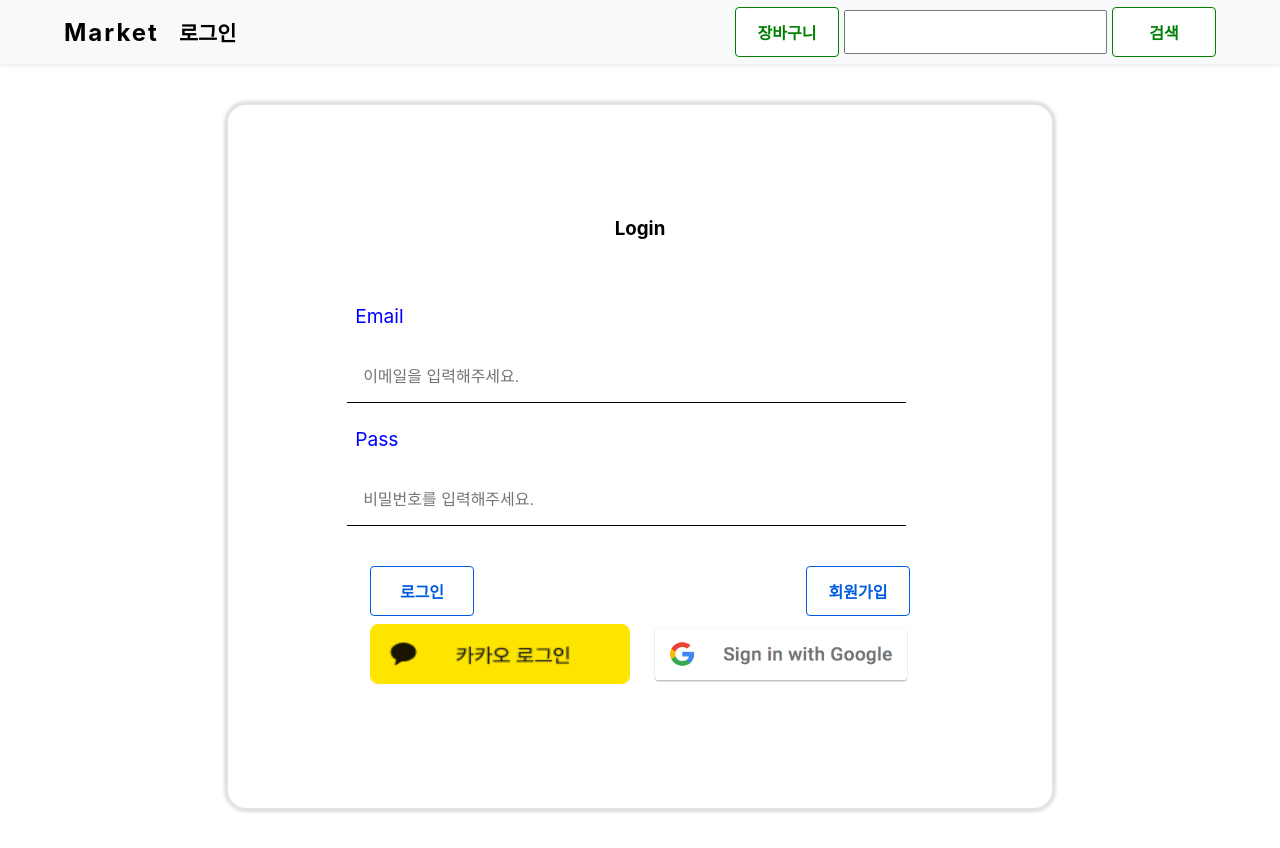
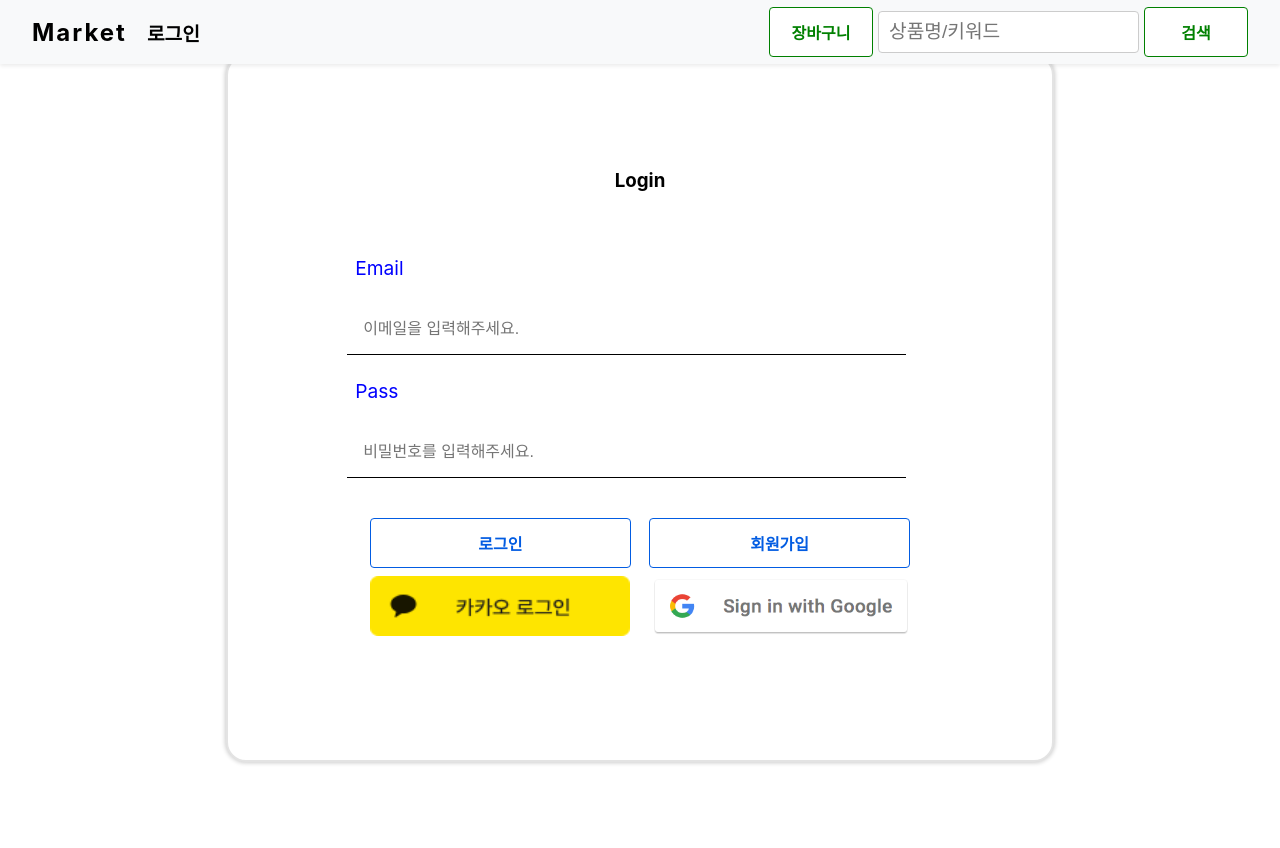
Before and after one commit to tjdgh925/MarketProject_Front, a React (Create React App) app in the folder front/: page /login in a window 1280 px wide. After the commit the page ends 800 px from the top, so only its background shows below. Built offline with nearby package versions, Linux system fonts and the light colour scheme.

Commit message:
refactor: 버튼과 상단 메뉴바 수정

```diff
--- a/front/src/components/common/Button.jsx
+++ b/front/src/components/common/Button.jsx
@@ -32,6 +32,12 @@ const buttonStyle = css`
         background: var(--button-bg-color, ${props.color});
       }
     `}
+
+  ${(props) =>
+    props.width &&
+    css`
+      width: ${props.width};
+    `}
 `;
 
 const StyledButton = styled.button`
@@ -44,9 +50,17 @@ const StyledLink = styled(Link)`
 
 const Button = (props) => {
   return props.to ? (
-    <StyledLink {...props} color={props.color ? props.color : '#025ce2'} />
+    <StyledLink
+      {...props}
+      color={props.color ? props.color : '#025ce2'}
+      width={props.width ? props.width : '70px'}
+    />
   ) : (
-    <StyledButton {...props} color={props.color ? props.color : '#025ce2'} />
+    <StyledButton
+      {...props}
+      color={props.color ? props.color : '#025ce2'}
+      width={props.width ? props.width : '70px'}
+    />
   );
 };
 
--- a/front/src/components/common/Header.jsx
+++ b/front/src/components/common/Header.jsx
@@ -14,7 +14,7 @@ const HeaderBlock = styled.div`
 const MenuBlock = styled.div``;
 
 const Wrapper = styled(Responsive)`
-  width: 90%;
+  width: 95%;
   height: 4rem;
   display: flex;
   align-items: center;
@@ -25,7 +25,7 @@ const Wrapper = styled(Responsive)`
     letter-spacing: 2px;
   }
   .menu {
-    font-size: 1.3rem;
+    font-size: 1.2rem;
     font-weight: 600;
   }
   .right {
@@ -35,7 +35,7 @@ const Wrapper = styled(Responsive)`
 `;
 
 const Spacer = styled.div`
-  height: 4rem;
+  height: 2vh;
 `;
 
 const StyledLink = styled(Link)`
@@ -49,6 +49,9 @@ const SearchInput = styled.input`
   font-size: 1.2rem;
   padding-left: 10px;
   margin: 5px;
+  border: none;
+  border: solid 1px #ccc;
+  border-radius: 4px;
 `;
 
 const Header = ({ user, onLogout }) => {
@@ -85,7 +88,7 @@ const Header = ({ user, onLogout }) => {
             <Button to="/login" color="green" fullWidth>
               장바구니
             </Button>
-            <SearchInput></SearchInput>
+            <SearchInput placeholder="상품명/키워드"></SearchInput>
             <Button to="/cart" color="green" fullWidth>
               검색
             </Button>
```
